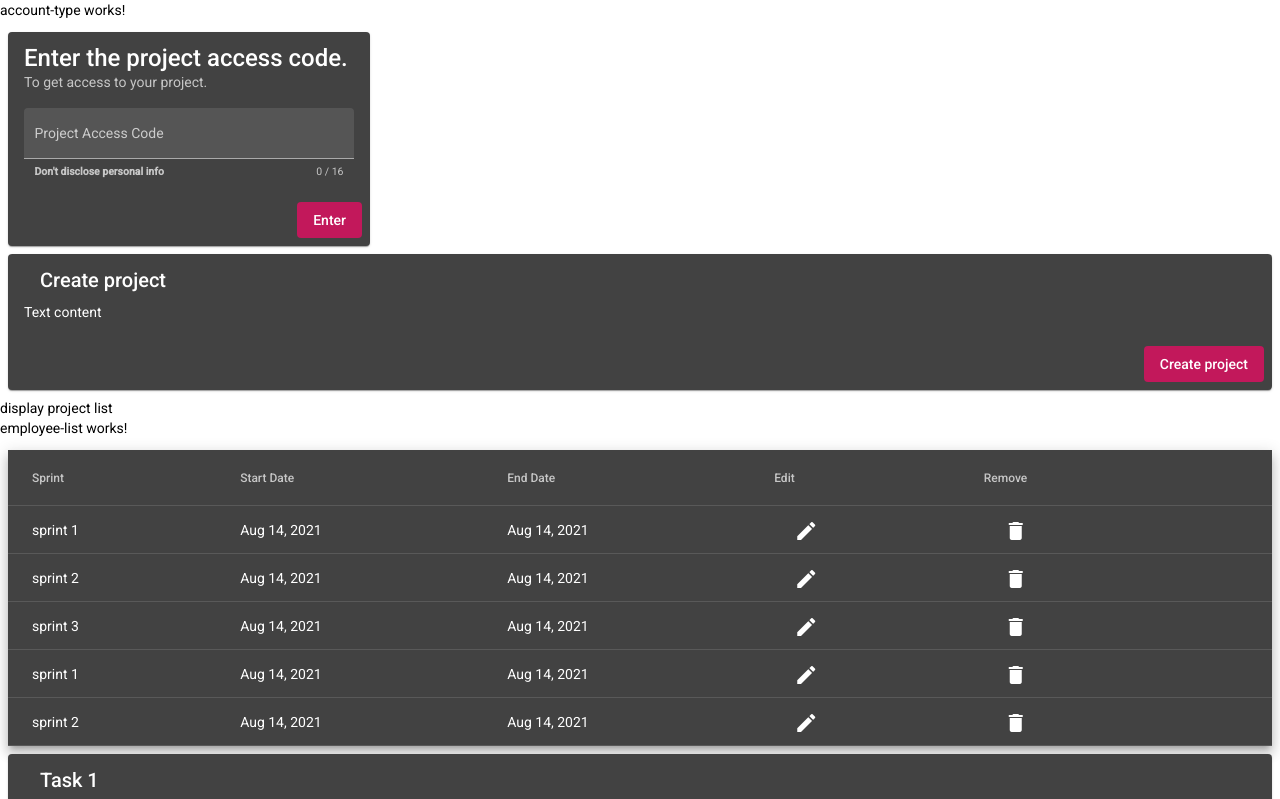
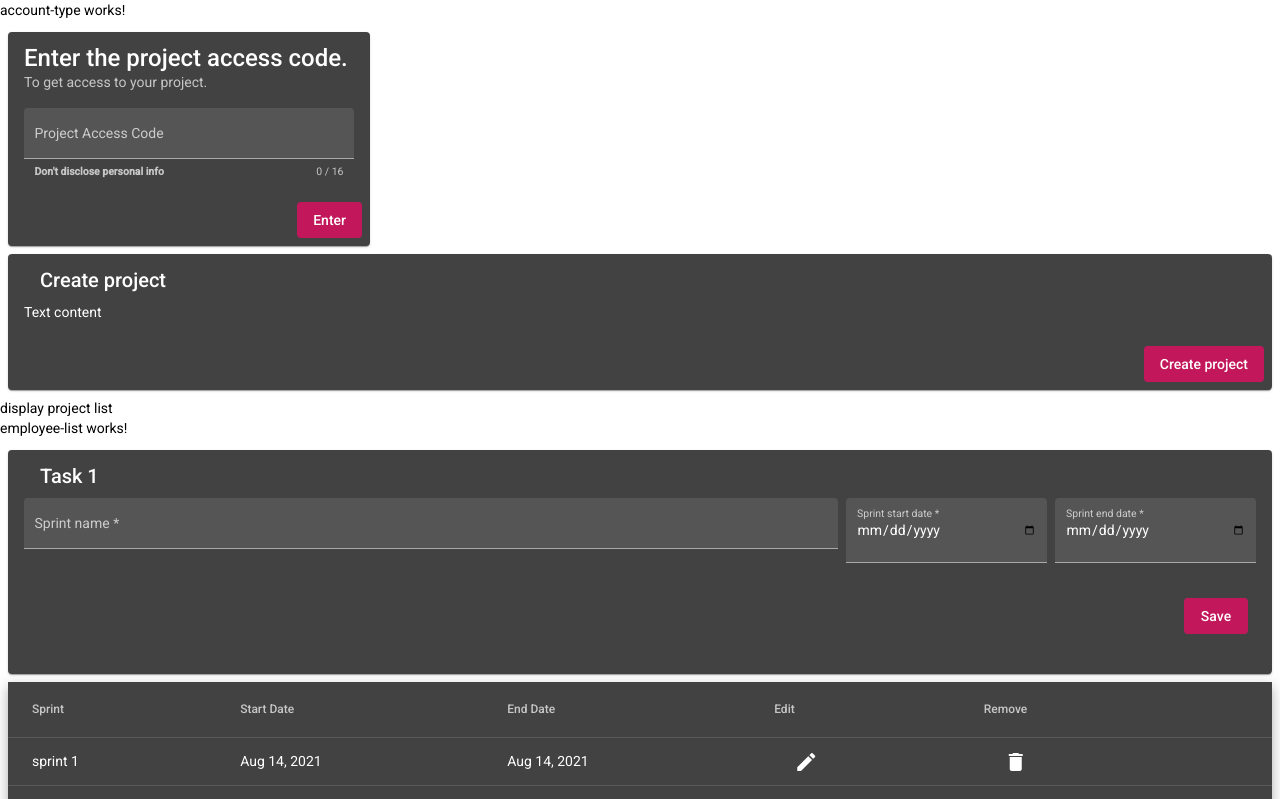
Before and after one commit to Bradoqguido/AngularSprintManager, an Angular app: page / in a window 1280 px wide. Shown: the top 799 px of the page. Built offline with nearby package versions, Linux system fonts and the light colour scheme.

Commit message:
Sprint edit completed

```diff
--- a/src/app/modules/sprint/components/sprint-edit/sprint-edit.component.html
+++ b/src/app/modules/sprint/components/sprint-edit/sprint-edit.component.html
@@ -1,61 +1,31 @@
-<!-- <mat-card>
+<mat-card>
   <form class="form" #taskForm="ngForm" (ngSubmit)="onSubmit()">
-    <div [formGroup]="frmTask">
+    <div [formGroup]="frmSprint">
       <mat-card-header>
-        <mat-card-title>Task {{frmTask.get('id')?.value}}</mat-card-title>
+        <mat-card-title>Task {{frmSprint.get('id')?.value}}</mat-card-title>
       </mat-card-header>
 
       <mat-card-content>
-        <mat-form-field class="full-width" appearance="fill">
-          <mat-label>Task title</mat-label>
-          <input matInput #title formControlName="title" placeholder="Ex. Create a component...">
-        </mat-form-field>
 
-        <div class="task-detail">
+        <div class="sprint-detail">
           <div class="full-width">
             <mat-form-field class="full-width" appearance="fill">
-              <mat-label>Assigned To</mat-label>
-              <mat-select #assignedTo formControlName="sprint">
-                <mat-option *ngFor="let employee of lstEmployee" [value]="employee">
-                  {{employee}}
-                </mat-option>
-              </mat-select>
-            </mat-form-field>
-
-            <mat-form-field class="full-width" appearance="fill">
-              <mat-label>Task Description</mat-label>
-              <textarea matInput #description formControlName="description"
-                placeholder="Ex. Create a component with..."></textarea>
+              <mat-label>Sprint name</mat-label>
+              <input matInput #sprint formControlName="sprint" placeholder="Ex. sprint_03-01-2021_09-01-2021">
             </mat-form-field>
           </div>
 
           <div class="left-description">
             <mat-form-field class="full-width" appearance="fill">
-              <mat-label>Status</mat-label>
-              <mat-select #status formControlName="status">
-                <mat-option *ngFor="let status of lstStatus" [value]="status">
-                  {{status}}
-                </mat-option>
-              </mat-select>
+              <mat-label>Sprint start date</mat-label>
+              <input matInput #sprint formControlName="startDate" type="date" placeholder="Ex. 03-01-2021">
             </mat-form-field>
+          </div>
 
+          <div class="left-description">
             <mat-form-field class="full-width" appearance="fill">
-              <mat-label>Sprint</mat-label>
-              <mat-select #sprint formControlName="sprint">
-                <mat-option *ngFor="let sprint of lstSprint" [value]="sprint">
-                  {{sprint}}
-                </mat-option>
-              </mat-select>
-            </mat-form-field>
-
-            <mat-form-field class="full-width" appearance="fill">
-              <mat-label>Estimated Hours</mat-label>
-              <input matInput #estimatedHours type="number" formControlName="estimatedHours">
-            </mat-form-field>
-
-            <mat-form-field class="full-width" appearance="fill">
-              <mat-label>Completed Hours</mat-label>
-              <input matInput #completedHours type="number" formControlName="completedHours">
+              <mat-label>Sprint end date</mat-label>
+              <input matInput #sprint formControlName="endDate" type="date" placeholder="Ex. 09-01-2021">
             </mat-form-field>
           </div>
         </div>
@@ -66,4 +36,4 @@
       </mat-card-content>
     </div>
   </form>
-</mat-card> -->
+</mat-card>
--- a/src/app/modules/sprint/components/sprint-edit/sprint-edit.component.scss
+++ b/src/app/modules/sprint/components/sprint-edit/sprint-edit.component.scss
@@ -0,0 +1,20 @@
+mat-card {
+  margin: 8px;
+}
+
+.form {
+  min-width: 150px;
+}
+
+.full-width {
+  width: 100%;
+}
+.sprint-detail {
+  overflow: hidden;
+  display: flex;
+}
+
+.left-description {
+  padding-left: 8px;
+  max-width: 250px;
+}
--- a/src/app/modules/sprint/components/sprint-edit/sprint-edit.component.ts
+++ b/src/app/modules/sprint/components/sprint-edit/sprint-edit.component.ts
@@ -1,4 +1,7 @@
+import { SprintEditService } from './sprint-edit.service';
 import { Component, Input, OnInit } from '@angular/core';
+import { FormBuilder, FormGroup, NgForm, Validators } from '@angular/forms';
+import { MatSnackBar } from '@angular/material/snack-bar';
 
 @Component({
   selector: 'app-sprint-edit',
@@ -8,13 +11,57 @@ import { Component, Input, OnInit } from '@angular/core';
 export class SprintEditComponent implements OnInit {
 
   @Input() sprint: any; // Is a sprint task data;
+  frmSprint = new FormGroup({});
+  lstSprints: string[] = [];
 
-  constructor() { }
+  constructor(private svc: SprintEditService,
+              private frmBuilder: FormBuilder,
+              private snkBar: MatSnackBar) {
+    this.initEmptyForm();
+  }
 
   ngOnInit(): void {
   }
 
-  create() {
+  ngOnChanges() {
+    this.verifyFormInit();
+  }
 
+  onSubmit(){
+    this.snkBar.open(this.svc.setSprint(this.frmSprint.value), ':D');
+    this.verifyFormInit();
+  }
+
+  verifyFormInit() {
+    // Verify if this component have been received the task from the component-task-list.
+    if (this.sprint !== undefined) {
+      this.initEditForm(this.sprint);
+    } else {
+      this.initEmptyForm();
+    }
+  }
+
+  private initEmptyForm(): void {
+    this.frmSprint = this.frmBuilder.group({
+      id: [this.svc.getSprintId()],
+      sprint: ['', Validators.required],
+      startDate: ['', Validators.required],
+      endDate: ['', Validators.required],
+      createdBy: [this.svc.getProjectManager()],
+      createdAt: [new Date().toJSON()],
+      idProject: [this.svc.getProjectId()],
+    });
+  }
+
+  private initEditForm(task: any): void {
+    this.frmSprint = this.frmBuilder.group({
+      id: [task.id],
+      sprint: [task.sprint, Validators.required],
+      startDate: [task.startDate, Validators.required],
+      endDate: [task.endDate, Validators.required],
+      createdBy: [task.createdBy],
+      createdAt: [task.createdAt],
+      idProject: [task.idProject],
+    });
   }
 }
--- a/src/app/modules/sprint/components/sprint-edit/sprint-edit.service.ts
+++ b/src/app/modules/sprint/components/sprint-edit/sprint-edit.service.ts
@@ -1,3 +1,4 @@
+import { Sprint } from './../../../../interfaces/sprint.interface';
 import { Injectable } from '@angular/core';
 
 @Injectable({
@@ -6,4 +7,21 @@ import { Injectable } from '@angular/core';
 export class SprintEditService {
 
   constructor() { }
+
+  getSprintId(): number {
+    return 1;
+  }
+
+  setSprint(sprint: Sprint): string {
+    console.log(sprint);
+    return 'Sprint saved!';
+  }
+
+  getProjectManager(): string {
+    return 'manager';
+  }
+
+  getProjectId(): number {
+    return 1;
+  }
 }
--- a/src/app/modules/sprint/components/sprint-list/sprint-list.component.ts
+++ b/src/app/modules/sprint/components/sprint-list/sprint-list.component.ts
@@ -38,6 +38,11 @@ export class SprintListComponent implements OnInit {
     this.dataSource = [...this.lstSprint];
   }
 
+  ngOnChanges() {
+    // Add data from the parent component on the dataSource.
+    this.dataSource = [...this.lstSprint];
+  }
+
   remove(row: any): void {
     const index = this.dataSource.indexOf(row, 0);
     if (index > -1) {
--- a/src/app/modules/task/components/task-edit/task-edit.component.ts
+++ b/src/app/modules/task/components/task-edit/task-edit.component.ts
@@ -34,7 +34,6 @@ export class TaskEditComponent implements OnInit {
   }
 
   onSubmit(){
-    this.frmTask.get('createdAt')?.setValue(new Date().toJSON());
     this.snkBar.open(this.svcTask.setTask(this.frmTask.value), ':D');
     this.verifyFormInit();
   }
--- a/src/app/modules/task/components/task-list/task-list.component.ts
+++ b/src/app/modules/task/components/task-list/task-list.component.ts
@@ -48,6 +48,11 @@ export class TaskListComponent implements OnInit {
     this.dataSource = [...this.lstTask];
   }
 
+  ngOnChanges() {
+    // Add data from the parent component on the dataSource.
+    this.dataSource = [...this.lstTask];
+  }
+
   delete(row: any): void {
     const index = this.dataSource.indexOf(row, 0);
     if (index > -1) {
```
